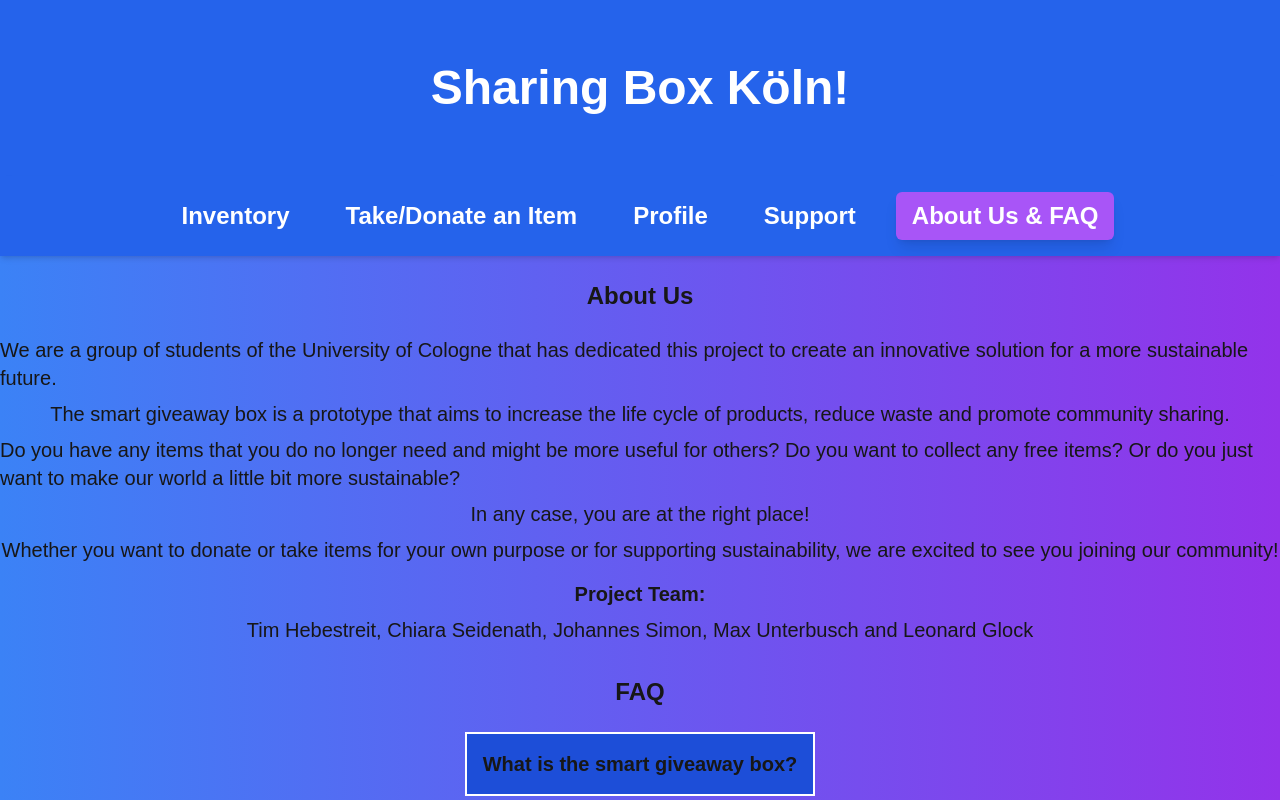
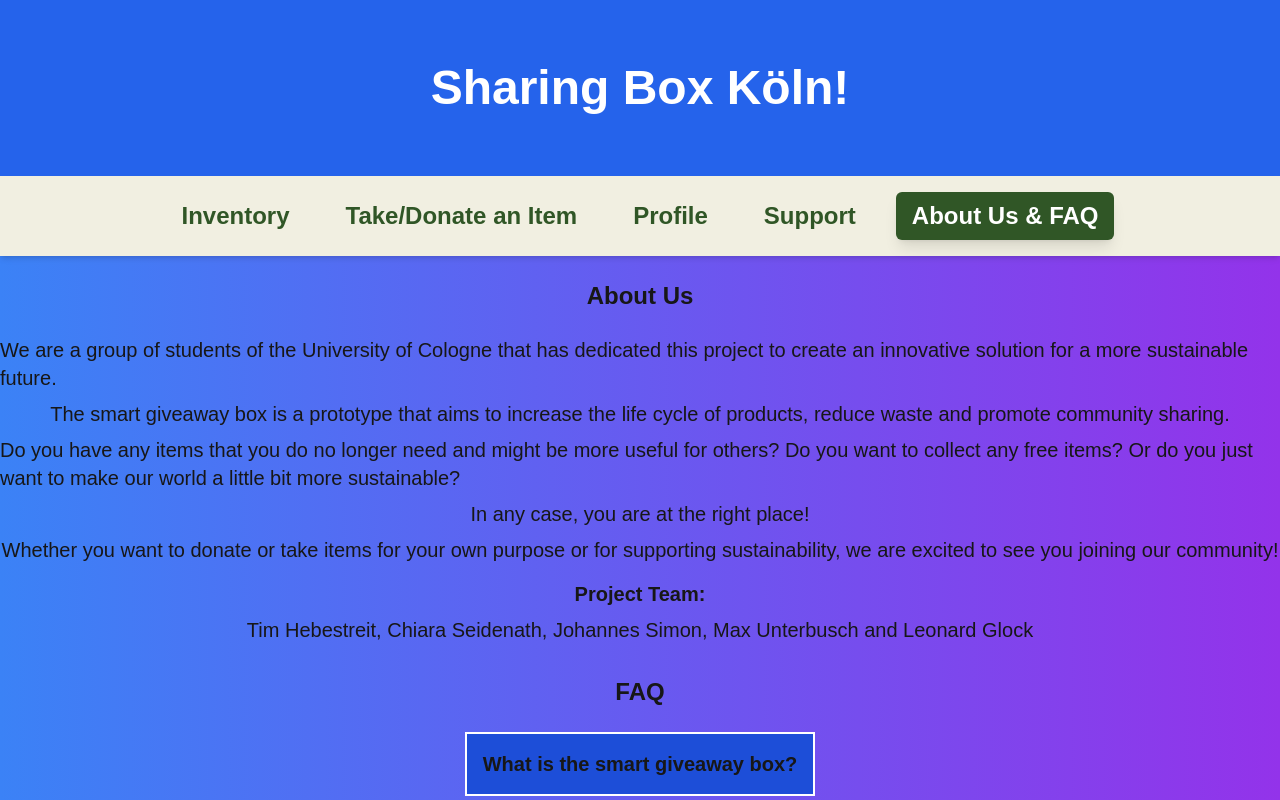
Before and after one commit to CathSara/SDIL-Project, a Next.js app in the folder website-sharingbox/: page /about_us_and_faq in a window 1280 px wide. Shown: the top 800 px of the page. Built offline with nearby package versions, Linux system fonts and the light colour scheme.

Commit message:
Design Anpassungen

```diff
--- a/website-sharingbox/app/components/Navigation.tsx
+++ b/website-sharingbox/app/components/Navigation.tsx
@@ -17,17 +17,16 @@ export default function Navigation() {
   ];
 
   return (
-    <nav className="w-full bg-blue-600 text-white shadow-md">
+    <nav className="w-full bg-mint-green text-dark-green shadow-md">
       <div className="text-2xl font-bold container mx-auto px-4 py-4 flex justify-center space-x-6">
         {navLinks.map((link) => (
           <Link
             key={link.href}
             href={link.href}
-            className={`px-4 py-2 rounded-md font-semibold transition ${
-              pathname === link.href
-                ? "bg-purple-500 shadow-lg"
-                : "hover:bg-blue-500"
-            }`}
+            className={`px-4 py-2 rounded-md font-semibold transition ${pathname === link.href
+              ? "bg-dark-green shadow-lg text-white"
+              : "hover:bg-lighter-green hover:text-white"
+              }`}
           >
             {link.label}
           </Link>
--- a/website-sharingbox/app/inventory/page.tsx
+++ b/website-sharingbox/app/inventory/page.tsx
@@ -97,16 +97,16 @@ export default function Page() {
 }
 
   return (
-    <div className="min-h-screen bg-gradient-to-r from-blue-500 to-purple-600 flex flex-col items-center">
+    <div className="min-h-screen bg-mint-green flex flex-col items-center">
       {/* Header Section */}
-      <header className="w-full bg-blue-600 text-white shadow-lg">
+      <header className="w-full bg-mint-green text-dark-green">
         <div className="container mx-auto px-4 py-4">
-          <h1 className="text-5xl font-extrabold text-center">Sharing Box Köln!</h1>
+          <h1 className="text-5xl font-extrabold text-center">Your Smart Giveaway Box</h1>
         </div>
       </header>
       <Navigation />
       {/* Search Bar */}
-      <div className="w-full bg-white py-4 px-8 shadow-md flex justify-center">
+      <div className="w-full bg-mint-green white py-4 px-8 shadow-md flex justify-center">
         <div className="sm:space-x-4 flex flex-col justify-center sm:flex-row sm:items-center w-full max-w-screen-lg">
           {/* Search Input */}
           <input
@@ -121,7 +121,7 @@ export default function Page() {
           <select
             value={selectedCategory}
             onChange={(e) => setSelectedCategory(e.target.value)}
-            className="w-full sm:w-auto px-4 py-2.5 border rounded-md mb-4 sm:mb-0"
+            className="w-full sm:w-auto bg-white px-4 py-2.5 border rounded-md mb-4 sm:mb-0"
           >
             <option value="">All Categories</option>
             {categories.map((category) => (
@@ -135,7 +135,7 @@ export default function Page() {
           <select
             value={selectedBox}
             onChange={(e) => setSelectedBox(e.target.value)}
-            className="w-full sm:w-auto px-4 py-2.5 border rounded-md mb-4 sm:mb-0"
+            className="w-full sm:w-auto  bg-white px-4 py-2.5 border rounded-md mb-4 sm:mb-0"
           >
             <option value="">All Boxes</option>
             {boxes.map((box) => (
@@ -148,7 +148,7 @@ export default function Page() {
           {/* Search Button */}
           <button
             onClick={handleSearch}
-            className="w-full sm:w-auto px-6 py-2 bg-blue-600 text-white font-bold rounded-md hover:bg-blue-700 mb-4 sm:mb-0"
+            className="w-full sm:w-auto px-6 py-2 bg-dark-green text-white font-bold rounded-md hover:bg-lighter-green mb-4 sm:mb-0"
           >
             Search
           </button>
--- a/website-sharingbox/app/login/page.tsx
+++ b/website-sharingbox/app/login/page.tsx
@@ -47,18 +47,18 @@ const LoginPage: React.FC = () => {
 
 
     return (
-        <div className="min-h-screen bg-gradient-to-r from-blue-500 to-purple-600 flex flex-col items-center justify-center">
+        <div className="min-h-screen bg-gradient-to-r bg-mint-green flex flex-col items-center justify-center">
             {/* Header Section */}
-            <header className="w-full bg-blue-600 text-white shadow-lg">
+            <header className="w-full bg-mint-green text-dark-green shadow-lg">
                 <div className="container mx-auto px-10 py-16">
-                    <h1 className="text-5xl font-extrabold text-center">Sharing Box Köln!</h1>
+                    <h1 className="text-5xl font-extrabold text-center">Your Smart Giveaway Box</h1>
                 </div>
             </header>
 
             {/* Main Content */}
             <main className="flex-grow flex flex-col items-center justify-center container mx-auto px-8 py-12">
                 <div className="bg-white shadow-2xl rounded-lg p-12 transform transition duration-500 hover:scale-105 text-center w-full max-w-sm">
-                    <h2 className="text-gray-800 font-bold text-3xl mb-6">Login</h2>
+                    <h2 className="text-dark- font-bold text-3xl mb-6">Login</h2>
                     {errorMessage && (
                         <p className="text-red-500 mb-4 text-lg">{errorMessage}</p>
                     )}
@@ -72,7 +72,8 @@ const LoginPage: React.FC = () => {
                                 id="phone_number"
                                 value={phoneNumber}
                                 onChange={(e) => setPhoneNumber(e.target.value)}
-                                className="w-full px-6 py-3 border rounded-lg text-lg focus:outline-none focus:ring-2 focus:ring-blue-400"
+                                className="w-full px-6 py-3 border rounded-lg text-lg focus:outline-none focus:ring-2 focus:ring-dark-green
+                                "
                                 placeholder="Enter your phone number"
                                 required
                             />
@@ -86,7 +87,7 @@ const LoginPage: React.FC = () => {
                                 id="password"
                                 value={password}
                                 onChange={(e) => setPassword(e.target.value)}
-                                className="w-full px-6 py-3 border rounded-lg text-lg focus:outline-none focus:ring-2 focus:ring-blue-400"
+                                className="w-full px-6 py-3 border rounded-lg text-lg focus:outline-none focus:ring-2 focus:ring-dark-green"
                                 placeholder="Enter your password"
                                 required
                             />
--- a/website-sharingbox/tailwind.config.ts
+++ b/website-sharingbox/tailwind.config.ts
@@ -11,6 +11,10 @@ export default {
       colors: {
         background: "var(--background)",
         foreground: "var(--foreground)",
+        'beige-green': '#a1b0a4',
+        'mint-green': '#f1efe1',
+        'dark-green': '#305626',
+        'lighter-green': '#c4cbba',
       },
     },
   },
```
Also changed, not shown: 1 other file (tests, documents, lock files or other folders).
